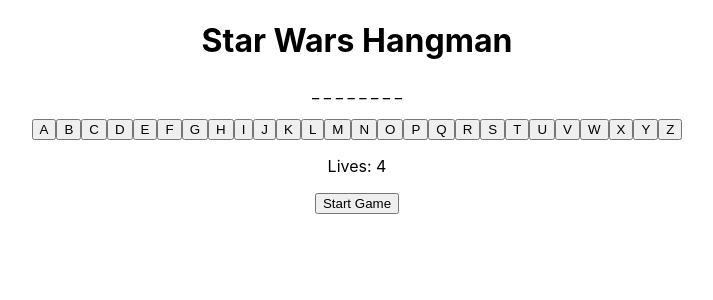
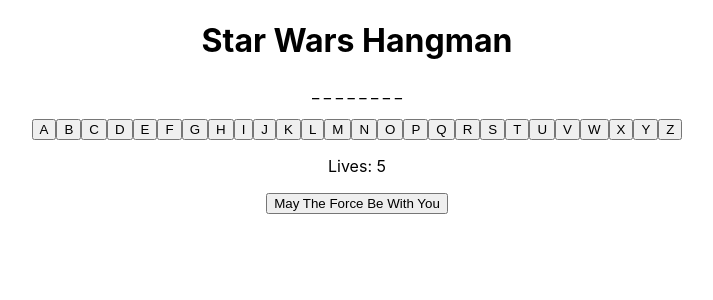
Before and after one commit to Jim-Higgins/starwars_hangman, a React (Create React App) app in the folder starwars_hangman/: page / in a window 1280 px wide. Shown: the top 300 px of the page, without its empty margins (283-996 px from the left). Built offline with nearby package versions, Linux system fonts and the light colour scheme; no server answers.

Commit message:
refactor to reusuable components

```diff
--- a/starwars_hangman/src/App.js
+++ b/starwars_hangman/src/App.js
@@ -4,7 +4,8 @@
 
 import "./css/App.css";
 import Header from "./Components/Header";
-import LetterButton from "./Components/LetterButton";
+import ReusableButton from "./Components/ReusableButton";
+import Text from "./Components/Text";
 
 class App extends React.Component {
 	state = {
@@ -40,7 +41,7 @@
 		data: [],
 		usedLetters: "",
 		badLetters: "",
-		numOfLives: 4
+		numOfLives: 5
 	};
 
 	componentDidMount() {
@@ -66,18 +67,26 @@
 				)}
 				{this.state.availableLetters.map((object, index) => {
 					return (
-						<LetterButton
+						<ReusableButton
 							key={index}
-							letter={object.letter}
+							text={object.letter}
 							disabled={object.disabled}
 							onClick={this.handleClick}
+							className="letter-button"
 						/>
 					);
 				})}
 				<p>Lives: {this.state.numOfLives}</p>
-				{hiddenWord === this.state.generatedWord && <p>You Win</p>}
-				{this.state.numOfLives === 0 && <p>Looossseerrr</p>}
-				<button onClick={() => this.chooseRandomFilm()}>Start Game</button>
+				{hiddenWord === this.state.generatedWord && (
+					<Text text="The Force will be with you. Always." />
+				)}
+				{this.state.numOfLives === 0 && (
+					<Text text="I find your lack of faith disturbing!" />
+				)}
+				<ReusableButton
+					text={"May The Force Be With You"}
+					onClick={() => this.chooseRandomFilm()}
+				/>
 			</div>
 		);
 	}
@@ -120,7 +129,7 @@
 		const setLetterToTrue = [...this.state.availableLetters];
 		setLetterToTrue.forEach(obj => (obj.disabled = true));
 		if (this.state.numOfLives === 0) {
-			this.setState({ availableLetters: setLetterToTrue });
+			this.setState({ availableLetters: setLetterToTrue, numOfLives: 5 });
 		}
 	};
 }
--- a/starwars_hangman/src/Components/LetterButton.jsx
+++ /dev/null
@@ -1,11 +0,0 @@
-import React from "react";
-
-const LetterButton = ({ letter, onClick, disabled }) => {
-	return (
-		<button onClick={onClick} value={letter} disabled={disabled}>
-			{letter}
-		</button>
-	);
-};
-
-export default LetterButton;
--- /dev/null
+++ b/starwars_hangman/src/Components/ReusableButton.jsx
@@ -0,0 +1,16 @@
+import React from "react";
+
+const ReusableButton = ({ text, onClick, disabled, className }) => {
+	return (
+		<button
+			onClick={onClick}
+			value={text}
+			disabled={disabled}
+			className={className}
+		>
+			{text}
+		</button>
+	);
+};
+
+export default ReusableButton;
--- /dev/null
+++ b/starwars_hangman/src/Components/Text.jsx
@@ -0,0 +1,7 @@
+import React from "react";
+
+const Text = ({ text }) => {
+	return <p>{text}</p>;
+};
+
+export default Text;
```
